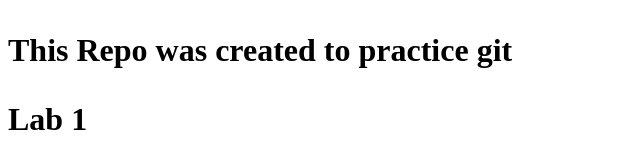
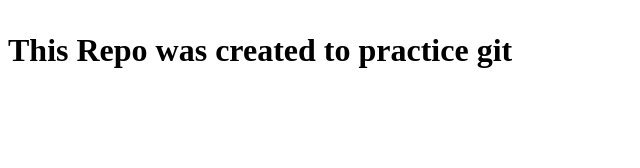
Before and after one commit to hadeer-khaled/Version_Control_ITI_Test_Repo_2, a plain HTML site: page index.html in a window 1280 px wide. Shown: the whole page, without its empty margins (0-640 px from the left). Drawn offline with Linux system fonts and the light colour scheme.

Commit message:
updata all

```diff
--- a/index.html
+++ b/index.html
@@ -8,7 +8,6 @@
 <body>
     <h1>
         <p> This Repo was created to practice git</p>
-        <p> Lab 1</p>
     </h1>
 </body>
 </html>
```
Also changed, not shown: fullname.txt.
